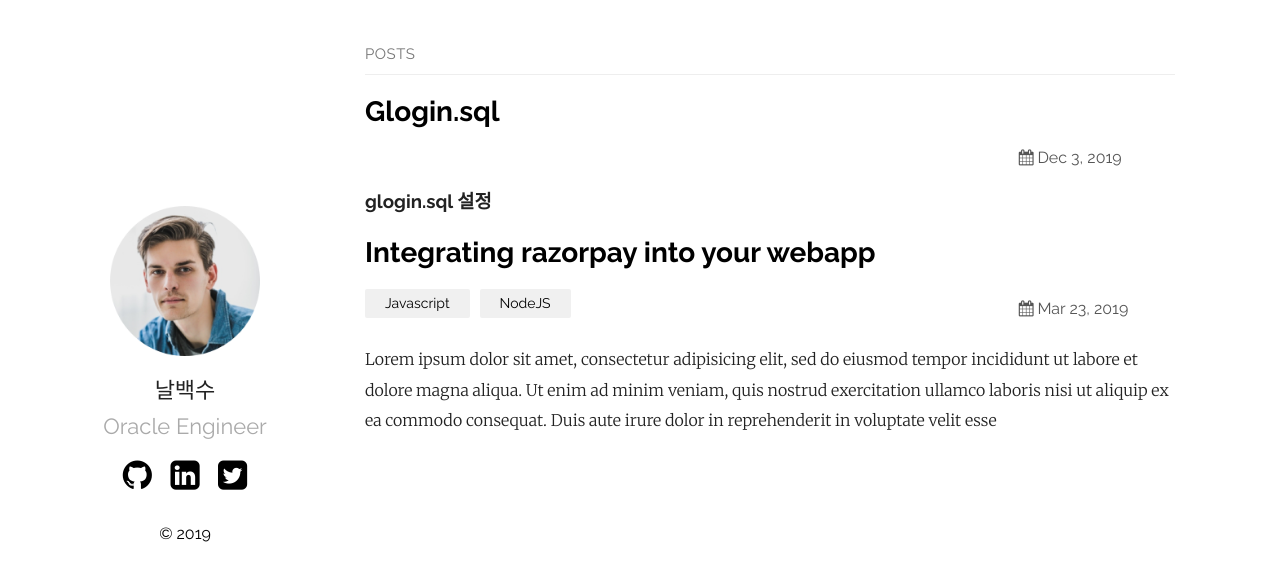
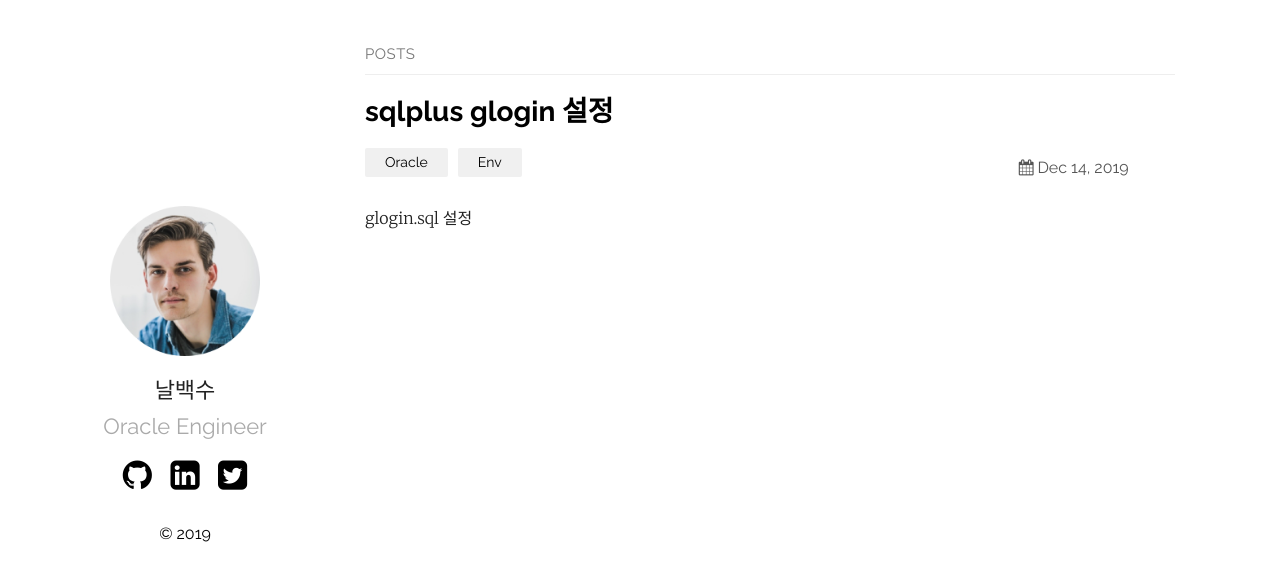
Before and after one commit to nalbaeksoo/nal.github.io, a Jekyll site: the page built from index.md, in a window 1280 px wide. Shown: the top 581 px of the page. Built offline with Jekyll 4.4.1, drawn with Linux system fonts in a browser that asks for light colours.

Commit message:
glogin post

````diff
--- a/_posts/2019-03-23-welcome-to-jekyll.markdown
+++ /dev/null
@@ -1,28 +0,0 @@
----
-layout: post
-title:  "Integrating razorpay into your webapp"
-date:   2019-03-23 21:03:36 +0530
-categories: Javascript NodeJS
----
-Lorem ipsum dolor sit amet, consectetur adipisicing elit, sed do eiusmod tempor incididunt ut labore et dolore magna aliqua. Ut enim ad minim veniam, quis nostrud exercitation ullamco laboris nisi ut aliquip ex ea commodo consequat. Duis aute irure dolor in reprehenderit in voluptate velit esse
-
-```javascript
-const Razorpay = require('razorpay');
-
-let rzp = Razorpay({
-	key_id: 'KEY_ID',
-	secret: 'name'
-});
-
-// capture request
-rzp.capture(payment_id, cost)
-	.then(function (data) {
-		return 2;
-	})
-```
-
-Check out the [Jekyll docs][jekyll-docs] for more info on how to get the most out of Jekyll. File all bugs/feature requests at [Jekyll’s GitHub repo][jekyll-gh]. If you have questions, you can ask them on [Jekyll Talk][jekyll-talk].
-
-[jekyll-docs]: https://jekyllrb.com/docs/home
-[jekyll-gh]:   https://github.com/jekyll/jekyll
-[jekyll-talk]: https://talk.jekyllrb.com/
--- a/_posts/2019-12-03-glogin.sql.md
+++ b/_posts/2019-12-03-glogin.sql.md
@@ -1,4 +1,11 @@
-### glogin.sql 설정
+---
+layout: post
+title:  "sqlplus glogin 설정"
+date:   2019-12-14 21:03:36 +0530
+categories: Oracle Env
+---
+
+glogin.sql 설정
 
 $ORACLE_HOME/sqlplus/admin/glogin.sql
 
@@ -29,4 +36,5 @@ prompt
 set echo on serveroutput on size 100000 line 100 trims on
 set time on
 set timing on
+
 ```
````
Also changed, not shown: other parts of _posts/2019-12-03-glogin.sql.md (+1 -1 lines).
